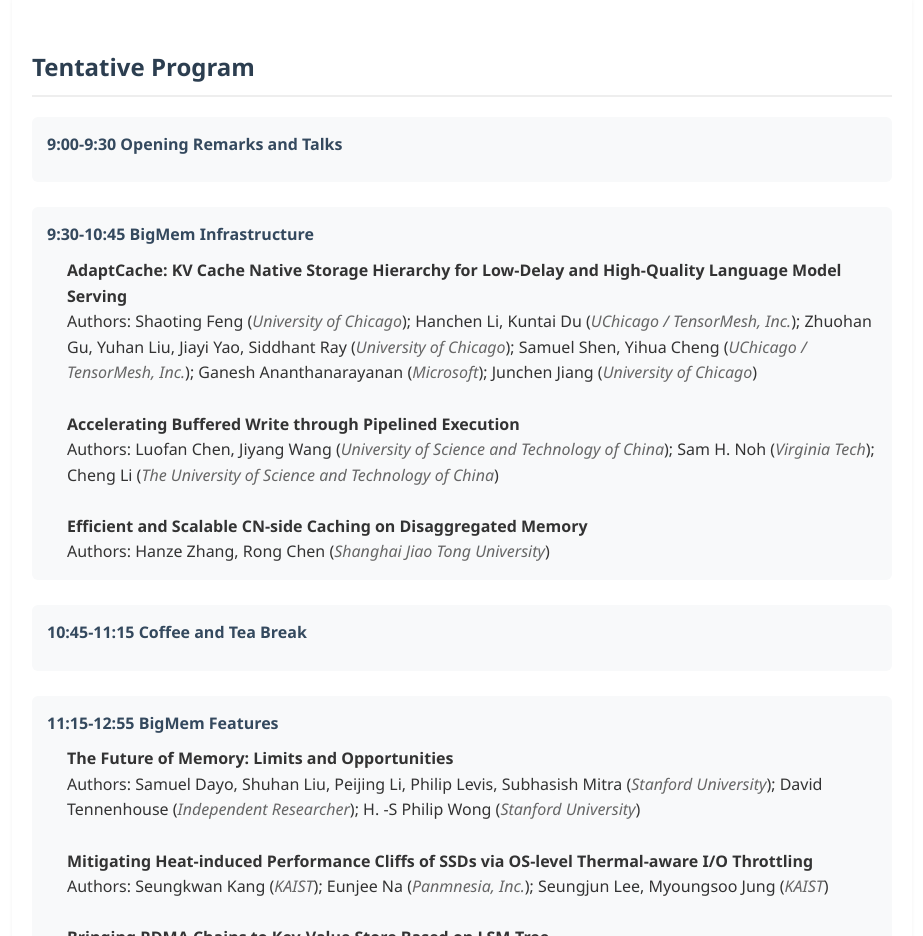
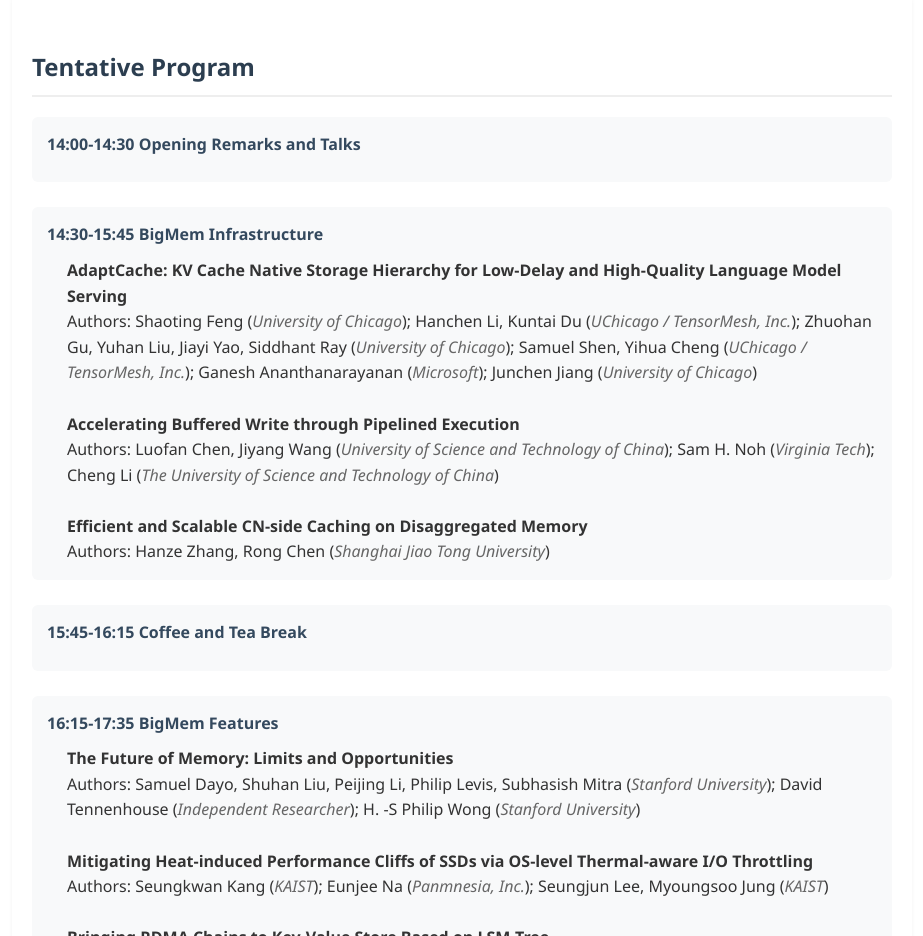
Before and after one commit to bigmem2025/bigmem2025.github.io, a plain HTML site: page index.html in a window 1280 px wide. Shown: the part 260-1196 px from the top of the page, without its empty margins (178-1101 px from the left). Drawn offline with Linux system fonts and the light colour scheme.

Commit message:
Update index.html

```diff
--- a/index.html
+++ b/index.html
@@ -213,11 +213,11 @@
         <div class="section-title">Tentative Program</div>
 
         <div class="person-group">
-            <div class="group-title">9:00-9:30  Opening Remarks and Talks</div>
+            <div class="group-title">14:00-14:30  Opening Remarks and Talks</div>
         </div>
 
         <div class="person-group">
-            <div class="group-title">9:30-10:45 BigMem Infrastructure</div>
+            <div class="group-title">14:30-15:45 BigMem Infrastructure</div>
             <div class="person-list">
                 <div><strong>AdaptCache: KV Cache Native Storage Hierarchy for Low-Delay and High-Quality Language Model Serving</strong></div>
                 <div>Authors: Shaoting Feng (<span class="university">University of Chicago</span>); Hanchen Li, Kuntai Du (<span class="university">UChicago / TensorMesh, Inc.</span>); Zhuohan Gu, Yuhan Liu, Jiayi Yao, Siddhant Ray (<span class="university">University of Chicago</span>); Samuel Shen, Yihua Cheng (<span class="university">UChicago / TensorMesh, Inc.</span>); Ganesh Ananthanarayanan (<span class="university">Microsoft</span>); Junchen Jiang (<span class="university">University of Chicago</span>)</div>
@@ -231,11 +231,11 @@
         </div>
 
         <div class="person-group">
-            <div class="group-title">10:45-11:15 Coffee and Tea Break</div>
+            <div class="group-title">15:45-16:15 Coffee and Tea Break</div>
         </div>
 
         <div class="person-group">
-            <div class="group-title">11:15-12:55 BigMem Features</div>
+            <div class="group-title">16:15-17:35 BigMem Features</div>
             <div class="person-list">
                 <div><strong>The Future of Memory: Limits and Opportunities</strong></div>
                 <div>Authors: Samuel Dayo, Shuhan Liu, Peijing Li, Philip Levis, Subhasish Mitra (<span class="university">Stanford University</span>); David Tennenhouse (<span class="university">Independent Researcher</span>); H. -S Philip Wong (<span class="university">Stanford University</span>)</div>
```
